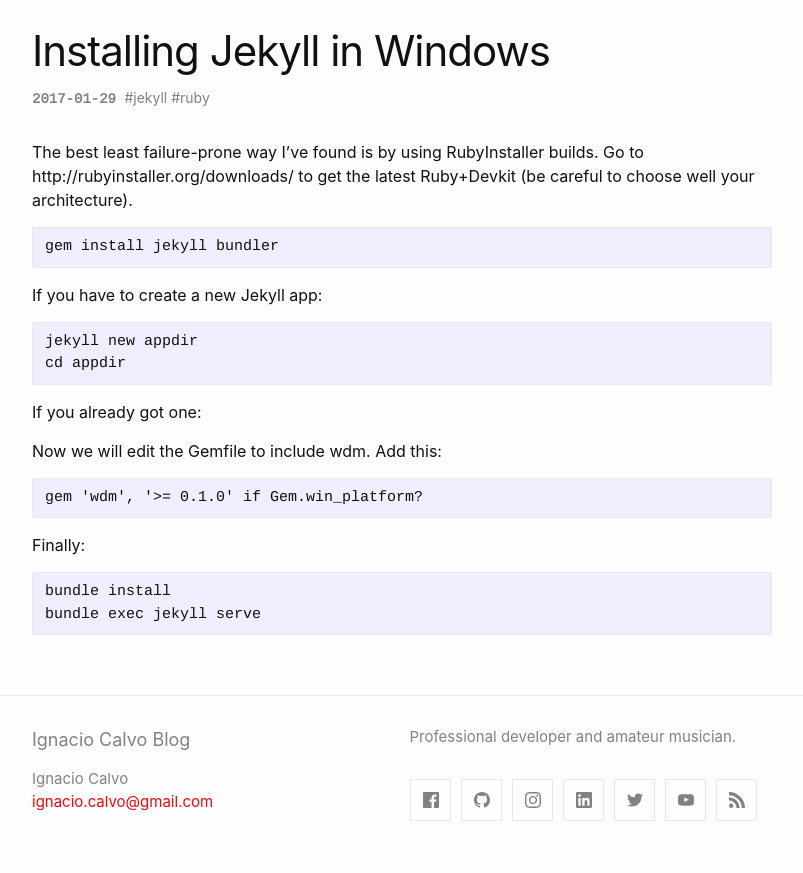
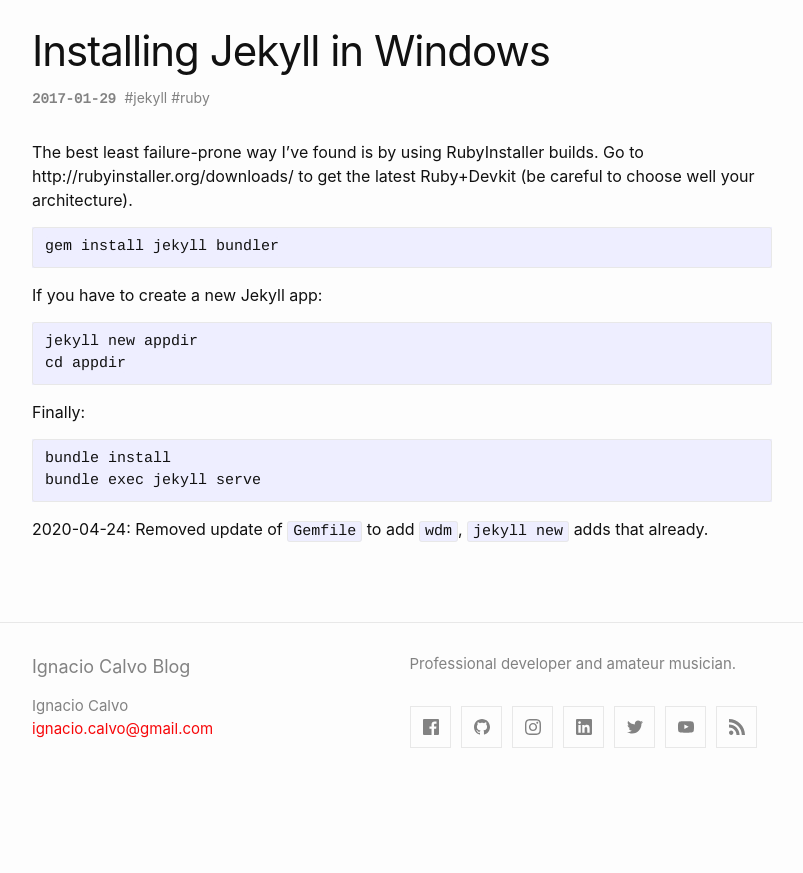
Before and after one commit to icalvo/icalvo.github.io, a Jekyll site: the page built from _posts/2017-01-29-installing-jekyll-windows.markdown, in a window 1280 px wide. Shown: the part 100-973 px from the top of the page, without its empty margins (238-1041 px from the left). Built offline with Jekyll 4.4.1, drawn with Linux system fonts in a browser that asks for light colours; some web fonts are replaced; comment, search, counter and statistics services are not loaded; after the commit the page ends 900 px from its top, so only the background shows below that.

Commit message:
Update Jekyll Windows tutorial

```diff
--- a/_posts/2017-01-29-installing-jekyll-windows.markdown
+++ b/_posts/2017-01-29-installing-jekyll-windows.markdown
@@ -15,15 +15,10 @@
     jekyll new appdir
     cd appdir
 
-If you already got one:
-
-
-
-Now we will edit the Gemfile to include wdm. Add this:
-
-    gem 'wdm', '>= 0.1.0' if Gem.win_platform?
-
 Finally:
 
     bundle install
     bundle exec jekyll serve
+
+
+2020-04-24: Removed update of `Gemfile` to add `wdm`, `jekyll new` adds that already.
```
